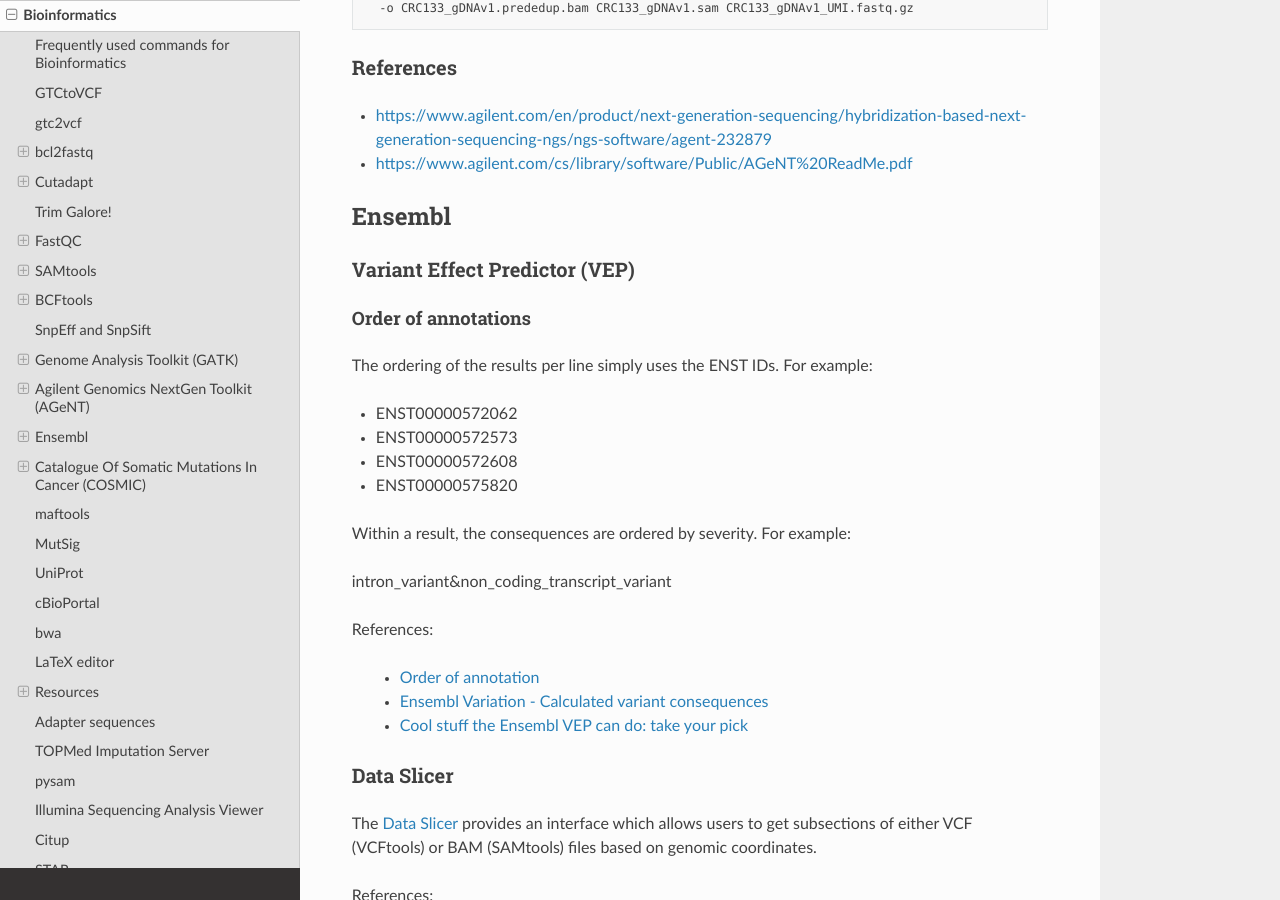
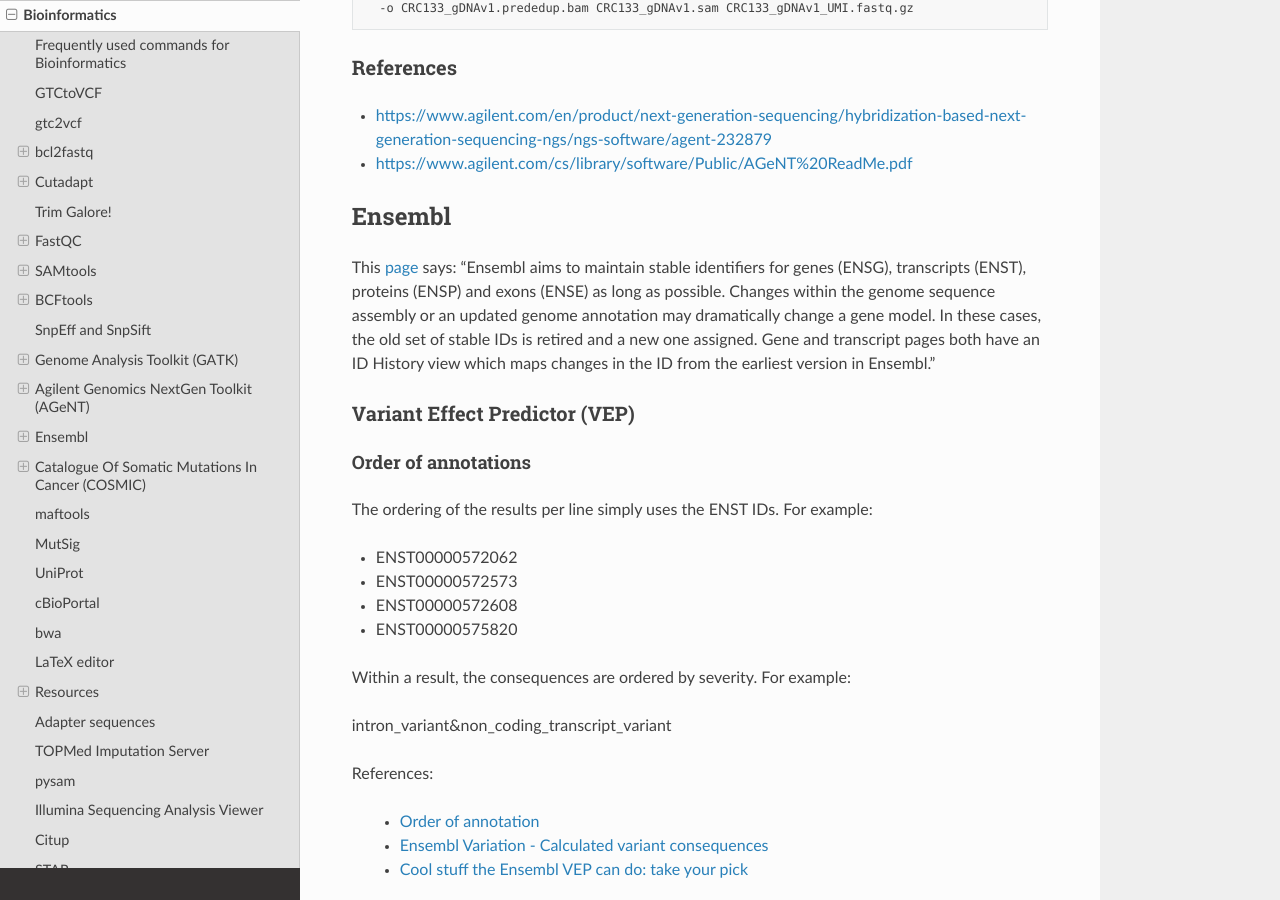
Before and after one commit to sbslee/notes, a Sphinx documentation site: the page built from docs/bioinformatics.rst, in a window 1280 px wide and 900 px high, scrolled down 13783 px. Built offline with Sphinx 7.4.7 and the Read the Docs theme 2.0.0, drawn with Linux system fonts in a browser that asks for light colours.

Commit message:
Update bioinformatics.rst

```diff
--- a/docs/bioinformatics.rst
+++ b/docs/bioinformatics.rst
@@ -674,6 +674,8 @@ References
 Ensembl
 =======
 
+This `page <http://asia.ensembl.org/info/website/archives/index.html>`__ says: "Ensembl aims to maintain stable identifiers for genes (ENSG), transcripts (ENST), proteins (ENSP) and exons (ENSE) as long as possible. Changes within the genome sequence assembly or an updated genome annotation may dramatically change a gene model. In these cases, the old set of stable IDs is retired and a new one assigned. Gene and transcript pages both have an ID History view which maps changes in the ID from the earliest version in Ensembl."
+
 Variant Effect Predictor (VEP)
 ------------------------------
 
```
